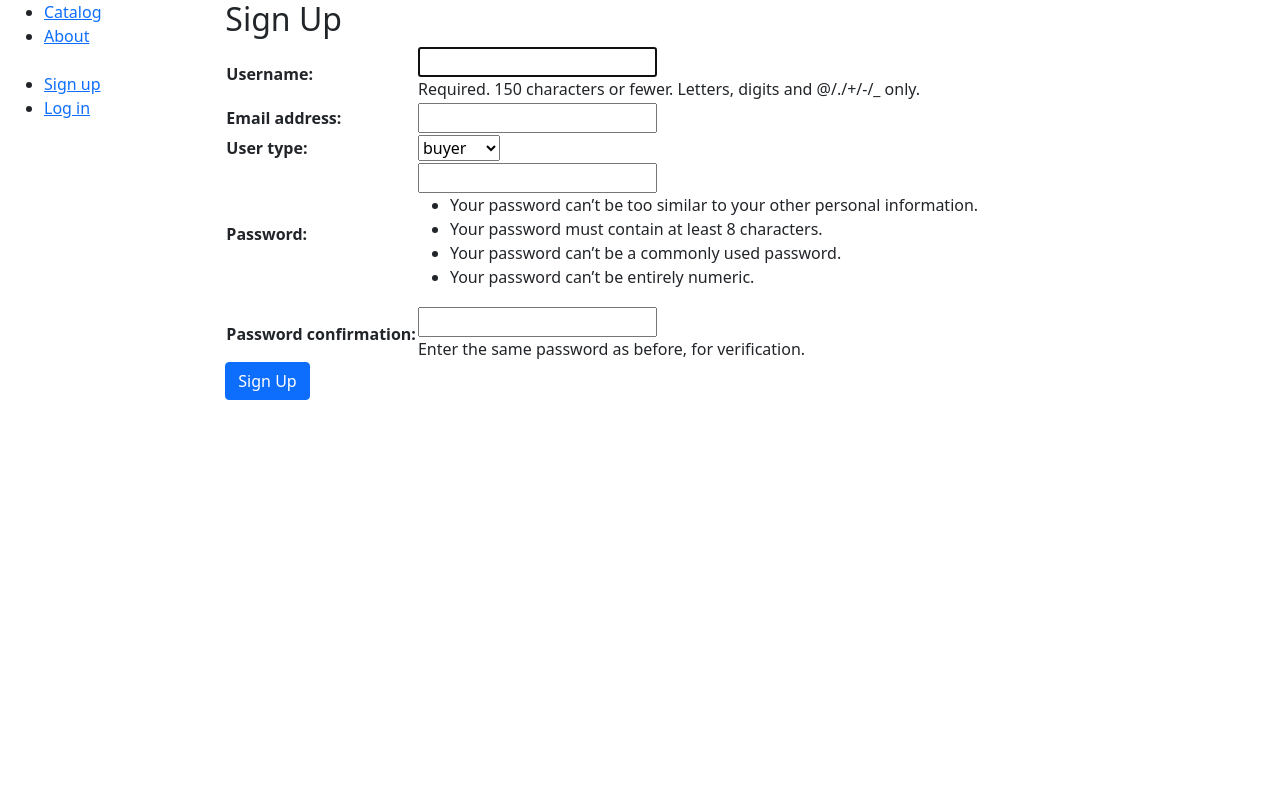
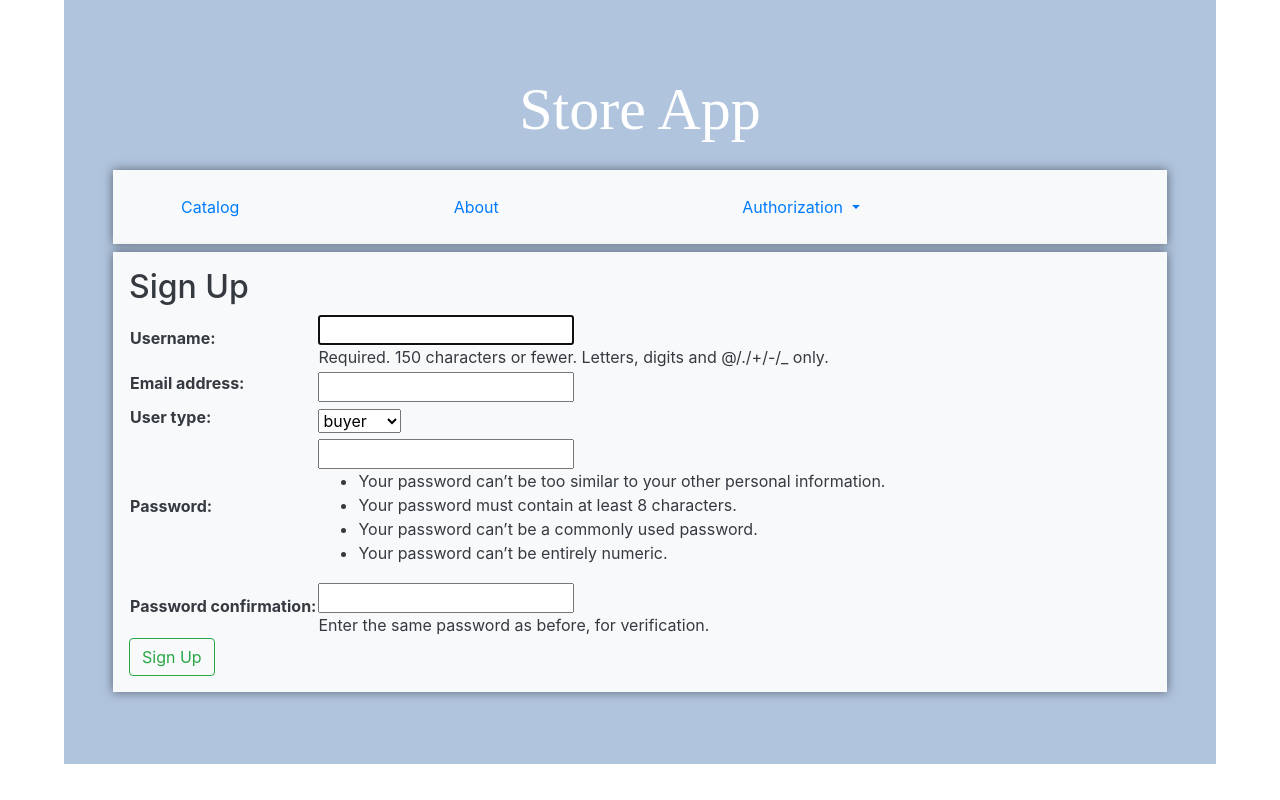
Before and after one commit to pischule/tp-lab-2, a Django app: page /accounts/signup/ in a window 1280 px wide. Run offline with Django 3.2, Linux system fonts and the light colour scheme; some libraries are stand-ins or nearby versions.

Commit message:
add frontend

```diff
--- a/store/models.py
+++ b/store/models.py
@@ -9,6 +9,11 @@ class Product(models.Model):
     title = models.CharField(max_length=255)
     price = models.DecimalField(max_digits=20, decimal_places=2)
     seller = models.ForeignKey(User, on_delete=models.SET_NULL, null=True)
+    image_1 = models.CharField(max_length=500)
+    image_2 = models.CharField(max_length=500)
+    image_3 = models.CharField(max_length=500)
+    image_4 = models.CharField(max_length=500)
+    description = models.CharField(max_length=500)
 
     def __str__(self):
         return self.title
--- a/store/templates/store/order_list.html
+++ b/store/templates/store/order_list.html
@@ -2,7 +2,6 @@
 
 {% block content %}
     <h1>Orders</h1>
-
     <div class="table-responsive">
         <table class="table">
         <tr>
--- a/store/views.py
+++ b/store/views.py
@@ -70,7 +70,7 @@ class SellerProductListView(LoginRequiredMixin, generic.ListView):
 
 
 class SellerCreateProductView(LoginRequiredMixin, generic.CreateView):
-    fields = ['title', 'price']
+    fields = ['title', 'price', 'image_1', 'image_2', 'image_3', 'image_4', 'description']
     model = Product
     success_url = reverse_lazy('store:seller-products')
 
@@ -80,7 +80,7 @@ class SellerCreateProductView(LoginRequiredMixin, generic.CreateView):
 
 
 class SellerEditProductView(LoginRequiredMixin, generic.UpdateView):
-    fields = ['title', 'price']
+    fields = ['title', 'price', 'image_1', 'image_2', 'image_3', 'image_4', 'description']
     model = Product
     success_url = reverse_lazy('store:seller-products')
 
--- a/templates/base.html
+++ b/templates/base.html
@@ -4,53 +4,61 @@
     {% block title %}<title>Store App</title>{% endblock %}
     <meta name="viewport" content="width=device-width, initial-scale=1">
     <!-- CSS only -->
-    <link href="https://cdn.jsdelivr.net/npm/bootstrap@5.0.0-beta2/dist/css/bootstrap.min.css" rel="stylesheet"
-          integrity="sha384-BmbxuPwQa2lc/FVzBcNJ7UAyJxM6wuqIj61tLrc4wSX0szH/Ev+nYRRuWlolflfl" crossorigin="anonymous">
+    <link rel="stylesheet" href="https://stackpath.bootstrapcdn.com/bootstrap/4.3.1/css/bootstrap.min.css" integrity="sha384-ggOyR0iXCbMQv3Xipma34MD+dH/1fQ784/j6cY/iJTQUOhcWr7x9JvoRxT2MZw1T" crossorigin="anonymous">
+    <script src="https://code.jquery.com/jquery-3.3.1.slim.min.js" integrity="sha384-q8i/X+965DzO0rT7abK41JStQIAqVgRVzpbzo5smXKp4YfRvH+8abtTE1Pi6jizo" crossorigin="anonymous"></script>
+    <script src="https://cdnjs.cloudflare.com/ajax/libs/popper.js/1.14.7/umd/popper.min.js" integrity="sha384-UO2eT0CpHqdSJQ6hJty5KVphtPhzWj9WO1clHTMGa3JDZwrnQq4sF86dIHNDz0W1" crossorigin="anonymous"></script>
+    <script src="https://stackpath.bootstrapcdn.com/bootstrap/4.3.1/js/bootstrap.min.js" integrity="sha384-JjSmVgyd0p3pXB1rRibZUAYoIIy6OrQ6VrjIEaFf/nJGzIxFDsf4x0xIM+B07jRM" crossorigin="anonymous"></script>
     <link rel="stylesheet" href="https://cdn.jsdelivr.net/npm/bootstrap-icons@1.4.1/font/bootstrap-icons.css">
-
+    <link rel="stylesheet" href="https://cdnjs.cloudflare.com/ajax/libs/lightbox2/2.8.2/css/lightbox.min.css">
+    <script src="https://cdnjs.cloudflare.com/ajax/libs/lightbox2/2.8.2/js/lightbox.min.js"></script>
+    <meta name="viewport" content="width=device-width, initial-scale=1.0">
+    <link rel="stylesheet" href="https://cdnjs.cloudflare.com/ajax/libs/twitter-bootstrap/4.1.3/css/bootstrap.min.css">
+    <link rel="stylesheet" href="assets/css/style.css">
+    <link rel="stylesheet" href="https://cdnjs.cloudflare.com/ajax/libs/lightbox2/2.8.2/css/lightbox.min.css">
+    <link rel="stylesheet" href="static/css/main.css">
     {% load static %}
 </head>
 <body>
-<div class="container-fluid">
+    <div class="container-fluid" style=" width: 90%; height: 100%; padding: 5%; background-color: lightsteelblue ">
+    <p style="text-align: center; font-family: 'Ubuntu Mono'; font-size: 60px; color: white">Store App</p>
     <div class="row">
-        <div class="col-sm-2">
+        <div class="p-3 mb-2 bg-light text-dark" style="width: 100%; table-layout: fixed; box-shadow: 0 0 10px rgba(0,0,0,0.5)">
             {% block sidebar %}
-                <ul class="sidebar-nav">
-                    <li><a href="{% url 'store:catalog' %}">Catalog</a></li>
-                    <li><a href="{% url 'store:about' %}">About</a></li>
-
-
+                <table style="width: 80%; align-self: center; margin-left: 5%; margin-right: 5%">
+                    <td style="width: 20%"><a href="{% url 'store:catalog' %}">Catalog</a></td>
+                    <td style="width: 20%"><a href="{% url 'store:about' %}">About</a></td>
                     {% if user.is_authenticated %}
                         {% if user.user_type == 'b' %}
-                            <li><a href="{% url 'store:orders-buyer' %}">Orders</a></li>
+                            <td style="width: 20%"><a href="{% url 'store:orders-buyer' %}">Orders</a></td>
                         {% endif %}
                         {% if user.user_type == 's' %}
-                            <li><a href="{% url 'store:seller-products' %}">Products</a></li>
-                            <li><a href="{% url 'store:seller-productinstances' %}">Instances</a></li>
-                            <li><a href="{% url 'store:seller-sold-orders' %}">Orders</a></li>
+                            <td style="width: 20%"><a href="{% url 'store:seller-products' %}">Products</a></td>
+                            <td style="width: 20%"><a href="{% url 'store:seller-productinstances' %}">Instances</a></td>
+                            <td style="width: 20%"><a href="{% url 'store:seller-sold-orders' %}">Orders</a></td>
                         {% endif %}
                         {% if user.user_type == 'd' %}
-                            <li><a href="{% url 'store:delivery-order-list' %}">To deliver</a></li>
-                            <li><a href="{% url 'store:delivery-order-history-list' %}">History</a></li>
+                            <td style="width: 20%"><a href="{% url 'store:delivery-order-list' %}">Deliver</a></td>
+                            <td style="width: 20%"><a href="{% url 'store:delivery-order-history-list' %}">History</a></td>
                         {% endif %}
                     {% endif %}
-
-                    <br>
                     {% if user.is_authenticated %}
-                        <li>User: {{ user.get_username }}</li>
-                        <li><a href="{% url 'logout' %}?next={{ request.path }}">Logout</a></li>
+                        <td style="width: 20%"><a class="nav-link dropdown-toggle" href="#" id="navbarDropdownMenuLink" data-toggle="dropdown" aria-haspopup="true" aria-expanded="false">User: {{ user.get_username }}
+                        <div class="dropdown-menu" aria-labelledby="navbarDropdownMenuLink">
+                            <a class="dropdown-item" href="{% url 'logout' %}?next={{ request.path }}">Logout</a></div>
+                        </a></td>
                     {% else %}
-                        <li><a href="{% url 'signup' %}?next={{ request.path }}">Sign up</a></li>
-                        <li><a href="{% url 'login' %}?next={{ request.path }}">Log in</a></li>
+                        <td style="width: 20%"><a class="nav-link dropdown-toggle" href="#" id="navbarDropdownMenuLink" data-toggle="dropdown" aria-haspopup="true" aria-expanded="false">Authorization
+                        <div class="dropdown-menu" aria-labelledby="navbarDropdownMenuLink">
+                            <a class="dropdown-item" href="{% url 'signup' %}?next={{ request.path }}">Sign up</a>
+                            <a class="dropdown-item" href="{% url 'login' %}?next={{ request.path }}">Log in</a></div>
+                        </a></td>
                     {% endif %}
-
-
-                </ul>
+                </table>
+                </nav>
             {% endblock %}
         </div>
-        <div class="col-sm-10 ">
+        <div class="p-3 mb-2 bg-light text-dark" style="width: 100%; box-shadow: 0 0 10px rgba(0,0,0,0.5);">
             {% block content %}{% endblock %}
-
             {% block pagination %}
                 {% if is_paginated %}
                     <div class="pagination">
@@ -71,5 +79,6 @@
         </div>
     </div>
 </div>
+
 </body>
 </html>
--- a/templates/index.html
+++ b/templates/index.html
@@ -1,5 +1,4 @@
 {% extends "base.html" %}
-
 {% block content %}
     <h1>Store App</h1>
     <p>Welcome to Store App!</p>
--- a/templates/registration/login.html
+++ b/templates/registration/login.html
@@ -7,6 +7,6 @@
   <table>
     {{ form.as_table }}
   </table>
-  <button type="submit" class="btn btn-primary">Log In</button>
+  <button type="submit" class="btn btn-outline-success my-2 my-sm-0">Log In</button>
 </form>
 {% endblock %}
--- a/templates/registration/signup.html
+++ b/templates/registration/signup.html
@@ -7,6 +7,6 @@
   <table>
     {{ form.as_table }}
   </table>
-  <button type="submit" class="btn btn-primary">Sign Up</button>
+  <button type="submit" class="btn btn-outline-success my-2 my-sm-0">Sign Up</button>
 </form>
 {% endblock %}
```
Also changed, not shown: store/templates/store/catalog.html (+8 -3 lines), store/templates/store/product_detail.html (+49 -7 lines).
